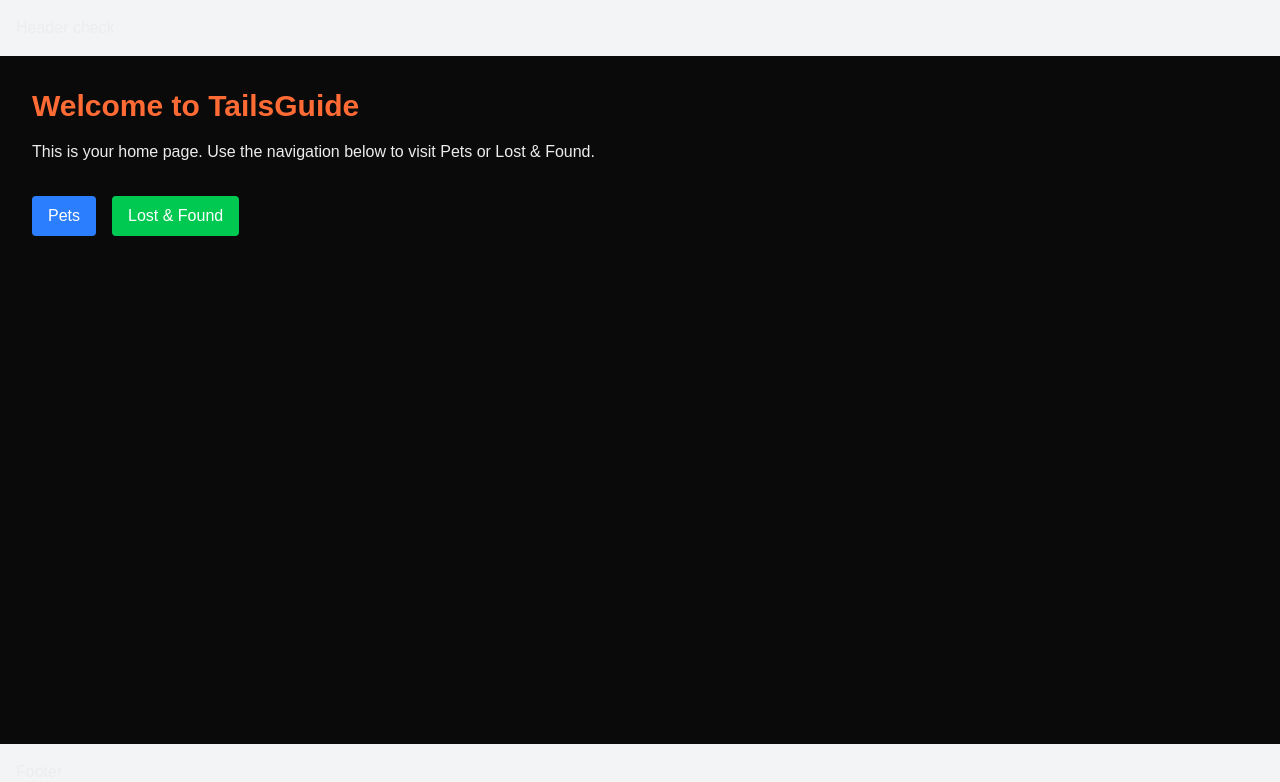
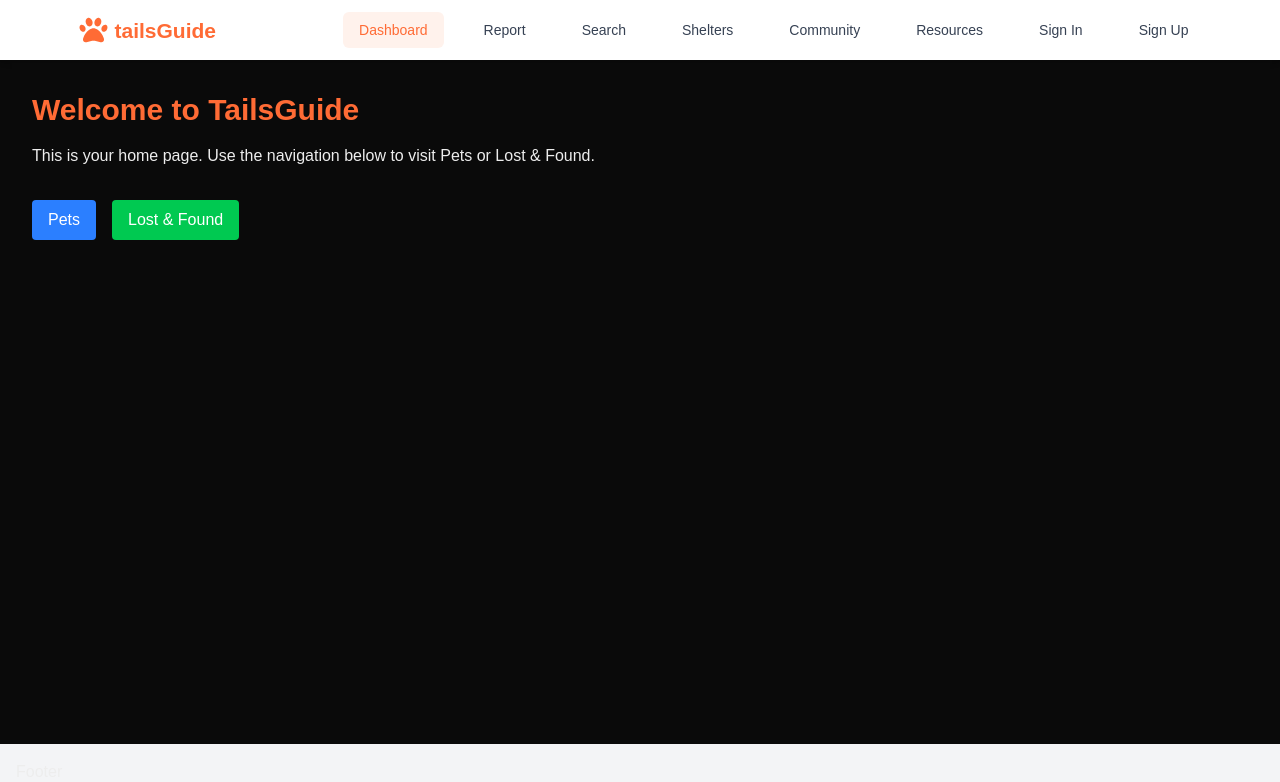
Before and after one commit to DertzInfotech/tailsguide, a Next.js app: page / in a window 1280 px wide. Shown: the top 782 px of the page. Built offline with nearby package versions, Linux system fonts and the light colour scheme.

Commit message:
Styling Nav-bar

```diff
--- a/package.json
+++ b/package.json
@@ -9,6 +9,10 @@
     "lint": "eslint"
   },
   "dependencies": {
+    "@fortawesome/fontawesome-svg-core": "^7.1.0",
+    "@fortawesome/free-brands-svg-icons": "^7.1.0",
+    "@fortawesome/free-solid-svg-icons": "^7.1.0",
+    "@fortawesome/react-fontawesome": "^3.1.0",
     "next": "16.0.3",
     "react": "19.2.0",
     "react-dom": "19.2.0"
--- a/src/app/globals.css
+++ b/src/app/globals.css
@@ -31,3 +31,22 @@ body {
   color: var(--foreground);
   font-family: Arial, Helvetica, sans-serif;
 }
+
+/* .nav-link {
+  text-decoration: none;
+  color: var(--gray-700);
+  font-weight: 500;
+  padding: 0.5rem 1rem;
+  border-radius: var(--border-radius);
+  transition: var(--transition);
+  white-space: nowrap;
+} */
+
+@layer components {
+  .nav-link {
+    @apply text-gray-700 font-medium text-sm pt-2 pb-2 pl-4 pr-4 rounded-md transition-all whitespace-nowrap;
+  };
+  .nav-link:hover, .nav-link.active {
+    @apply text-orange-primary bg-orange-lightest;
+  }
+}
--- a/src/app/layout.js
+++ b/src/app/layout.js
@@ -1,6 +1,8 @@
 import { Geist, Geist_Mono } from "next/font/google";
 import "./globals.css";
 import Layout from "../components/Layout";
+import "@fortawesome/fontawesome-svg-core/styles.css";
+import { config } from "@fortawesome/fontawesome-svg-core";
 
 const geistSans = Geist({
   variable: "--font-geist-sans",
@@ -17,6 +19,8 @@ export const metadata = {
   description: "Generated by create next app",
 };
 
+config.autoAddCss = false;
+
 export default function RootLayout({ children }) {
   return (
     <html lang="en">
--- a/src/components/Layout/index.js
+++ b/src/components/Layout/index.js
@@ -1,9 +1,10 @@
 import React from 'react';
+import Header from '../UI/header';
 
 export default function Layout({ children }) {
   return (
     <div className="min-h-screen flex flex-col">
-      <header className="p-4 bg-gray-100">Header check</header>
+      <Header />
       <main className="flex-1">{children}</main>
       <footer className="p-4 bg-gray-100">Footer</footer>
     </div>
--- /dev/null
+++ b/src/components/UI/header.js
@@ -0,0 +1,30 @@
+import { FontAwesomeIcon } from "@fortawesome/react-fontawesome";
+import { faPaw, faBars } from "@fortawesome/free-solid-svg-icons";
+
+export default function Header() {
+  return (
+    <header className="bg-white shadow-md sticky top-0 z-100">
+      <nav className="flex items-center md:justify-around justify-between gap-4 pt-2 pb-2 pr-5 pl-5">
+        <div className="flex items-center gap-1 text-[21px] font-bold text-orange-primary pt-0.5">
+          <i className="text-[28px]"><FontAwesomeIcon icon={faPaw} /></i>
+          <span>tailsGuide</span>
+        </div>
+        <div className="hidden md:flex gap-6">
+          <a href="#dashboard" class="nav-link active">Dashboard</a>
+          <a href="#report" class="nav-link">Report</a>
+          <a href="#search" class="nav-link">Search</a>
+          <a href="#shelters" class="nav-link">Shelters</a>
+          <a href="#community" class="nav-link">Community</a>
+          <a href="#resources" class="nav-link">Resources</a>
+          <a id="signin" class="nav-link">Sign In</a>
+          <a id="signup" class="nav-link">Sign Up</a>
+          <a id="register-pet" href="#pet-registration" class="nav-link hidden">My Profile</a>
+          <a id="logout" class="nav-link hidden">Log Out</a>
+        </div>
+        <div className="flex md:hidden text-[21px] font-bold text-orange-primary">
+          <i><FontAwesomeIcon icon={faBars} /></i>
+        </div>
+      </nav>
+    </header>
+  )
+}
```
Also changed, not shown: 1 other file (tests, documents, lock files or other folders).
